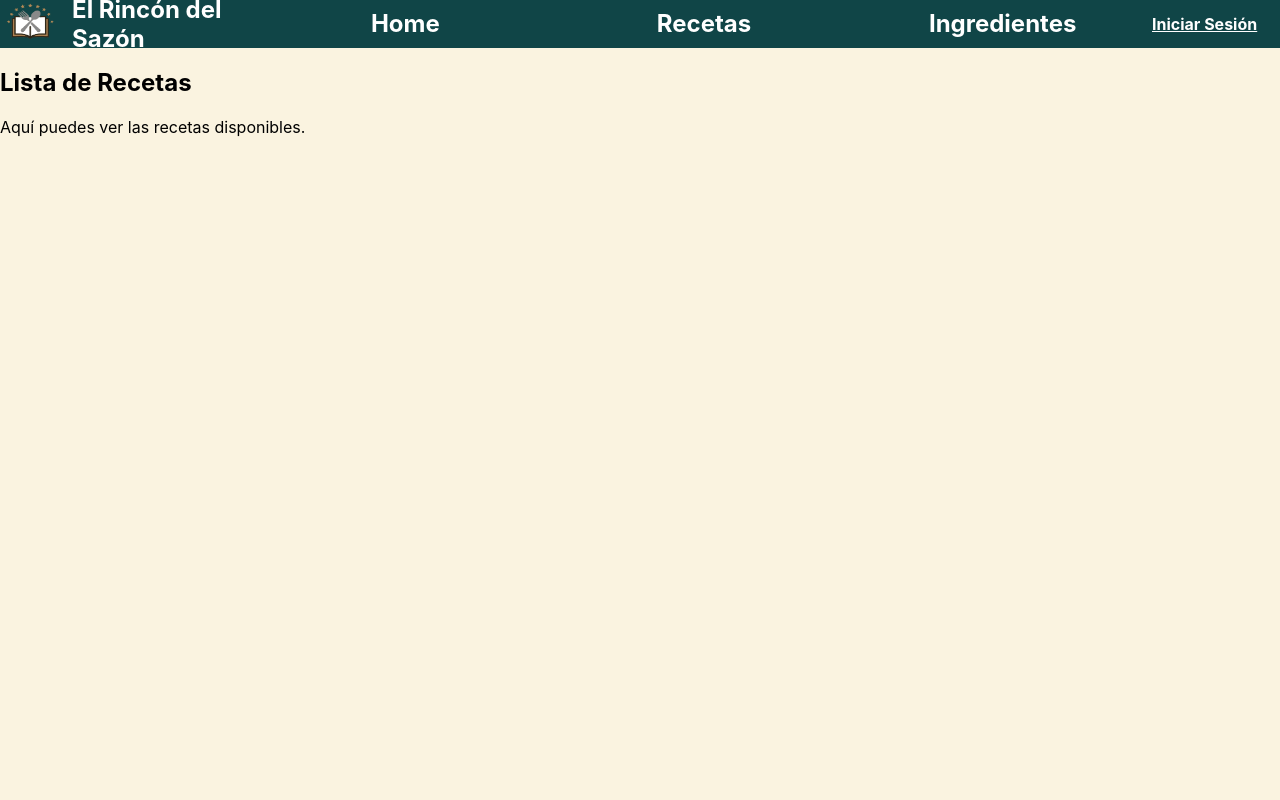
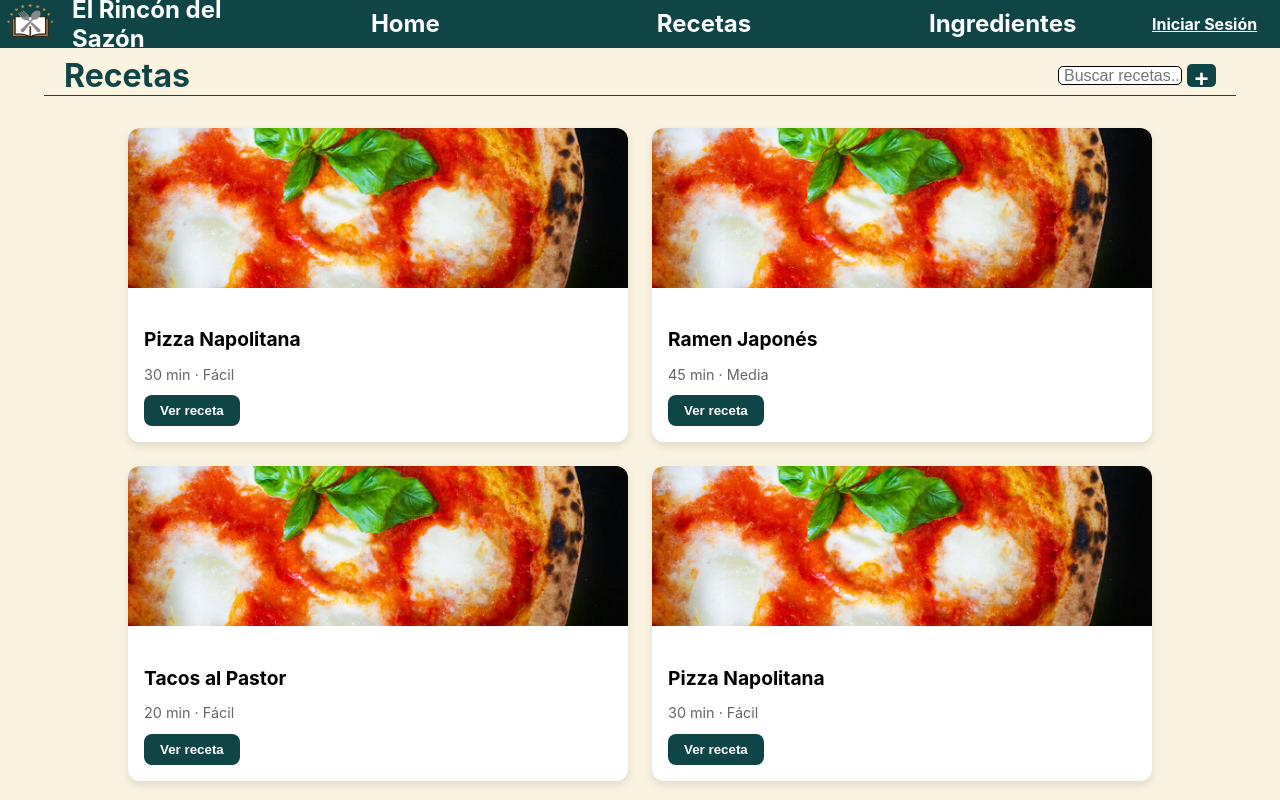
Before and after one commit to Phoenix-Melchor/Recetario, a React (Create React App) app in the folder front/: page /recipes in a window 1280 px wide. Shown: the top 800 px of the page. Built offline with nearby package versions, Linux system fonts and the light colour scheme.

Commit message:
[ADD] Se agrego el prototipo de la vista de recetas y mejoras generales de css

```diff
--- a/front/src/App.css
+++ b/front/src/App.css
@@ -1,5 +1,5 @@
 .app{
   background-color: #FAF3E0;
   width: 100%;
-  height: 100vh;
+  min-height: 100vh;
 }
--- a/front/src/components/recipes.js
+++ b/front/src/components/recipes.js
@@ -1,12 +1,164 @@
 import React from "react";
+import styles from '../styles/recipes.module.css';
+import pizza from '../assets/pizza.jpg';
 
 function Recipes() {
-    return (
-        <div className="receips">
-            <h2>Lista de Recetas</h2>
-            <p>Aquí puedes ver las recetas disponibles.</p>
+const recipes = [
+  {
+    id: 1,
+    title: "Pizza Napolitana",
+    image: pizza,
+    time: "30 min",
+    difficulty: "Fácil",
+  },
+  {
+    id: 2,
+    title: "Ramen Japonés",
+    image: pizza,
+    time: "45 min",
+    difficulty: "Media",
+  },
+  {
+    id: 3,
+    title: "Tacos al Pastor",
+    image: pizza,
+    time: "20 min",
+    difficulty: "Fácil",
+  },
+  {
+    id: 1,
+    title: "Pizza Napolitana",
+    image: pizza,
+    time: "30 min",
+    difficulty: "Fácil",
+  },
+  {
+    id: 2,
+    title: "Ramen Japonés",
+    image: pizza,
+    time: "45 min",
+    difficulty: "Media",
+  },
+  {
+    id: 3,
+    title: "Tacos al Pastor",
+    image: pizza,
+    time: "20 min",
+    difficulty: "Fácil",
+  },
+  {
+    id: 1,
+    title: "Pizza Napolitana",
+    image: pizza,
+    time: "30 min",
+    difficulty: "Fácil",
+  },
+  {
+    id: 2,
+    title: "Ramen Japonés",
+    image: pizza,
+    time: "45 min",
+    difficulty: "Media",
+  },
+  {
+    id: 3,
+    title: "Tacos al Pastor",
+    image: pizza,
+    time: "20 min",
+    difficulty: "Fácil",
+  },
+  {
+    id: 1,
+    title: "Pizza Napolitana",
+    image: pizza,
+    time: "30 min",
+    difficulty: "Fácil",
+  },
+  {
+    id: 2,
+    title: "Ramen Japonés",
+    image: pizza,
+    time: "45 min",
+    difficulty: "Media",
+  },
+  {
+    id: 3,
+    title: "Tacos al Pastor",
+    image: pizza,
+    time: "20 min",
+    difficulty: "Fácil",
+  },
+  {
+    id: 1,
+    title: "Pizza Napolitana",
+    image: pizza,
+    time: "30 min",
+    difficulty: "Fácil",
+  },
+  {
+    id: 2,
+    title: "Ramen Japonés",
+    image: pizza,
+    time: "45 min",
+    difficulty: "Media",
+  },
+  {
+    id: 3,
+    title: "Tacos al Pastor",
+    image: pizza,
+    time: "20 min",
+    difficulty: "Fácil",
+  },
+  {
+    id: 1,
+    title: "Pizza Napolitana",
+    image: pizza,
+    time: "30 min",
+    difficulty: "Fácil",
+  },
+  {
+    id: 2,
+    title: "Ramen Japonés",
+    image: pizza,
+    time: "45 min",
+    difficulty: "Media",
+  },
+  {
+    id: 3,
+    title: "Tacos al Pastor",
+    image: pizza,
+    time: "20 min",
+    difficulty: "Fácil",
+  },
+
+];
+
+  return (
+    <div className={styles.main_container}>
+      <div className={styles.title_container}>
+        <div className={styles.title}>
+          <h1>Recetas</h1>
         </div>
-    );
+        <div className={styles.search}>
+          <input type="text" placeholder="Buscar recetas..."/>
+          <button>+</button>
+        </div>
+        {/* {recipes.length === 0 ? <p>No hay recetas disponibles</p> : null} */}
+      </div>
+      <div className={styles.container}>
+        {recipes.map((recipe) => (
+        <div className={styles.card} key={recipe.id}>
+          <img src={recipe.image} alt={recipe.title} className={styles.image} />
+          <div className={styles.info}>
+            <h3 className={styles.recipes_title}>{recipe.title}</h3>
+            <p className={styles.details}>{recipe.time} · {recipe.difficulty}</p>
+            <button className={styles.button}>Ver receta</button>
+          </div>
+        </div>
+      ))}
+      </div>
+    </div>
+  );
 }
 
 export default Recipes;
--- a/front/src/styles/navbar.module.css
+++ b/front/src/styles/navbar.module.css
@@ -3,7 +3,7 @@
     display: flex;
     align-items: center;
     width: 100%;
-    height: 6%;
+    height: 6vh;
 }
 
 .logo{
--- /dev/null
+++ b/front/src/styles/recipes.module.css
@@ -0,0 +1,115 @@
+.main_container {
+  width: 100%;
+  min-height: 93vh;
+}
+
+.title_container {
+  width: 100%;
+  height: 6vh;
+  display: flex;
+  align-items: end;
+  justify-content: center;
+}
+
+.title {
+  width: 45%;
+  height: 80%;
+  display: flex;
+  justify-content: space-between;
+  align-items: center;
+  border-bottom: 1px solid #104547;
+  padding-left: 20px;
+  color: #104547;
+}
+
+.search {
+  width: 45%;
+  height: 80%;
+  display: flex;
+  justify-content: end;
+  align-items: center;
+  border-bottom: 1px solid #104547;
+  padding-right: 20px;
+}
+
+.search input {
+  height: 40%;
+  width: 20%;
+  border-radius: 5px;
+  border: 1px solid black;
+  font-size: 1rem;
+  padding-left: 5px;
+  margin-right: 5px;
+}
+
+.search button {
+  height: 60%;
+  width: 5%;
+  border-radius: 5px;
+  border: none;
+  background-color: #104547;
+  color: white;
+  font-weight: bold;
+  cursor: pointer;
+  font-size: 1.5rem;
+}
+
+.search button:hover {
+  background-color: #e9d8c0;
+  color: #104547;
+}
+
+.container {
+  display: grid;
+  grid-template-columns: repeat(auto-fit, minmax(240px, 500px));
+  gap: 1.5rem;
+  padding: 2rem;
+  justify-content: center;
+}
+
+.card {
+  background-color: #fff;
+  border-radius: 12px;
+  overflow: hidden;
+  box-shadow: 0 4px 10px rgba(0,0,0,0.1);
+  transition: transform 0.2s ease;
+}
+
+.card:hover {
+  transform: scale(1.02);
+}
+
+.image {
+  width: 100%;
+  height: 160px;
+  object-fit: cover;
+}
+
+.info {
+  padding: 1rem;
+}
+
+.recipes_title {
+  font-size: 1.2rem;
+  margin-bottom: 0.5rem;
+}
+
+.details {
+  font-size: 0.9rem;
+  color: #666;
+  margin-bottom: 0.8rem;
+}
+
+.button {
+  background-color: #104547;
+  color: white;
+  border: none;
+  padding: 0.5rem 1rem;
+  border-radius: 8px;
+  cursor: pointer;
+  font-weight: bold;
+}
+
+.button:hover {
+  background-color: #104547;
+}
```
Also changed, not shown: front/src/assets/pizza.jpg (added).
